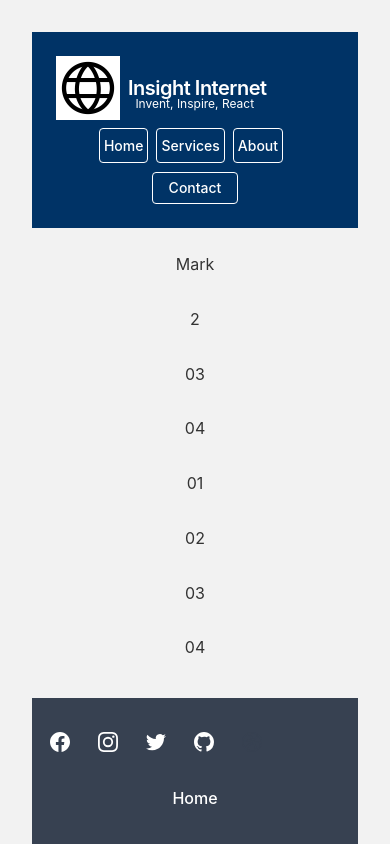
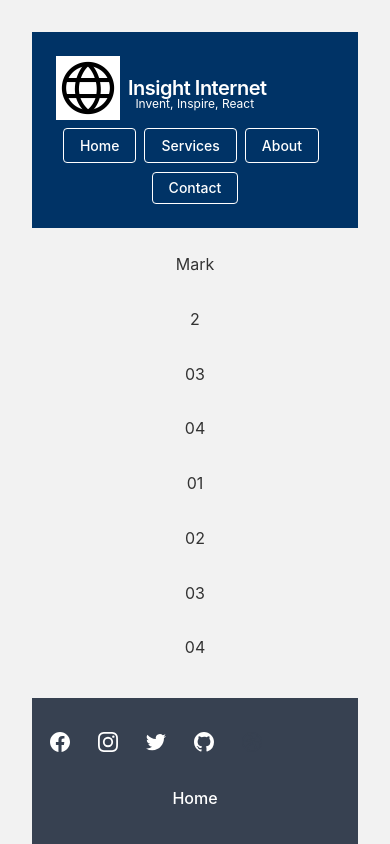
Before and after one commit to matherton/insightinternetApp, a Vue app: page / in a window 390 px wide. Shown: the top 844 px of the page. Built offline with nearby package versions, Linux system fonts and the light colour scheme.

Commit message:
finished responsive nav and made header sticky

```diff
--- a/src/components/Header.vue
+++ b/src/components/Header.vue
@@ -5,7 +5,7 @@ defineProps({
 </script>
 
 <template>
-  <header>
+  <header class="header sticky-top">
     <nav class="flex items-center justify-between flex-wrap header p-6">
       <div class="flex items-center flex-shrink-0 text-white mr-6">
         <div class="flex items-center flex-shrink-0 text-white mr-6">
@@ -35,9 +35,15 @@ defineProps({
         class="w-full block flex-grow pt-4 xs:pt-4 sm:pt-4 md:pt-4 lg:flex lg:items-center lg:w-auto"
       >
         <div class="text-sm lg:flex-grow">
-          <a href="#responsive-header" class="button-primary">Home</a>
-          <a href="#responsive-header" class="button-primary">Services</a>
-          <a href="#responsive-header" class="button-primary">About</a>
+          <a href="#responsive-header" class="button-primary px-4 py-2 mr-2"
+            >Home</a
+          >
+          <a href="#responsive-header" class="button-primary px-4 py-2 mr-2"
+            >Services</a
+          >
+          <a href="#responsive-header" class="button-primary px-4 py-2 mr-2"
+            >About</a
+          >
         </div>
         <div>
           <a
@@ -50,3 +56,12 @@ defineProps({
     </nav>
   </header>
 </template>
+
+<style scoped>
+/* Only way I could find to overwrite Tailwind so the nav would remove the margin right on smaller screens */
+@media (min-width: 768px) {
+  .button-primary {
+    margin-right: 10%;
+  }
+}
+</style>
--- a/src/style.css
+++ b/src/style.css
@@ -39,9 +39,9 @@
 .button-primary {
   background-color: transparent;
   color: white;
-  padding: 0.5rem 0.25rem;
+
   border-radius: 0.25rem;
-  margin-right: 0.5rem;
+
   border: 1px solid white;
 }
 .button-primary:hover {
@@ -92,7 +92,6 @@ body {
   display: flex;
   place-items: center;
   min-width: 320px;
-  min-height: 100vh;
 }
 
 h1 {
```
